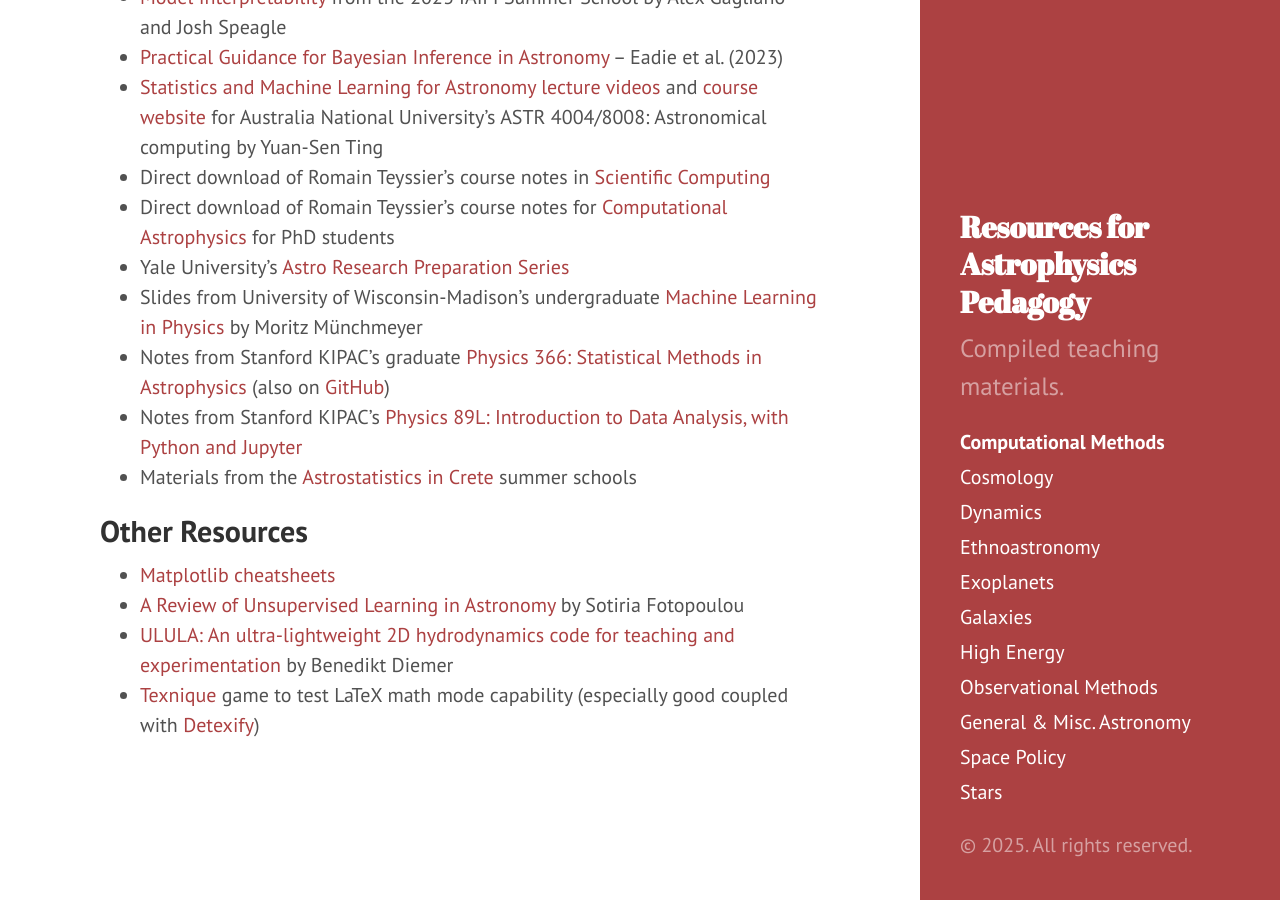
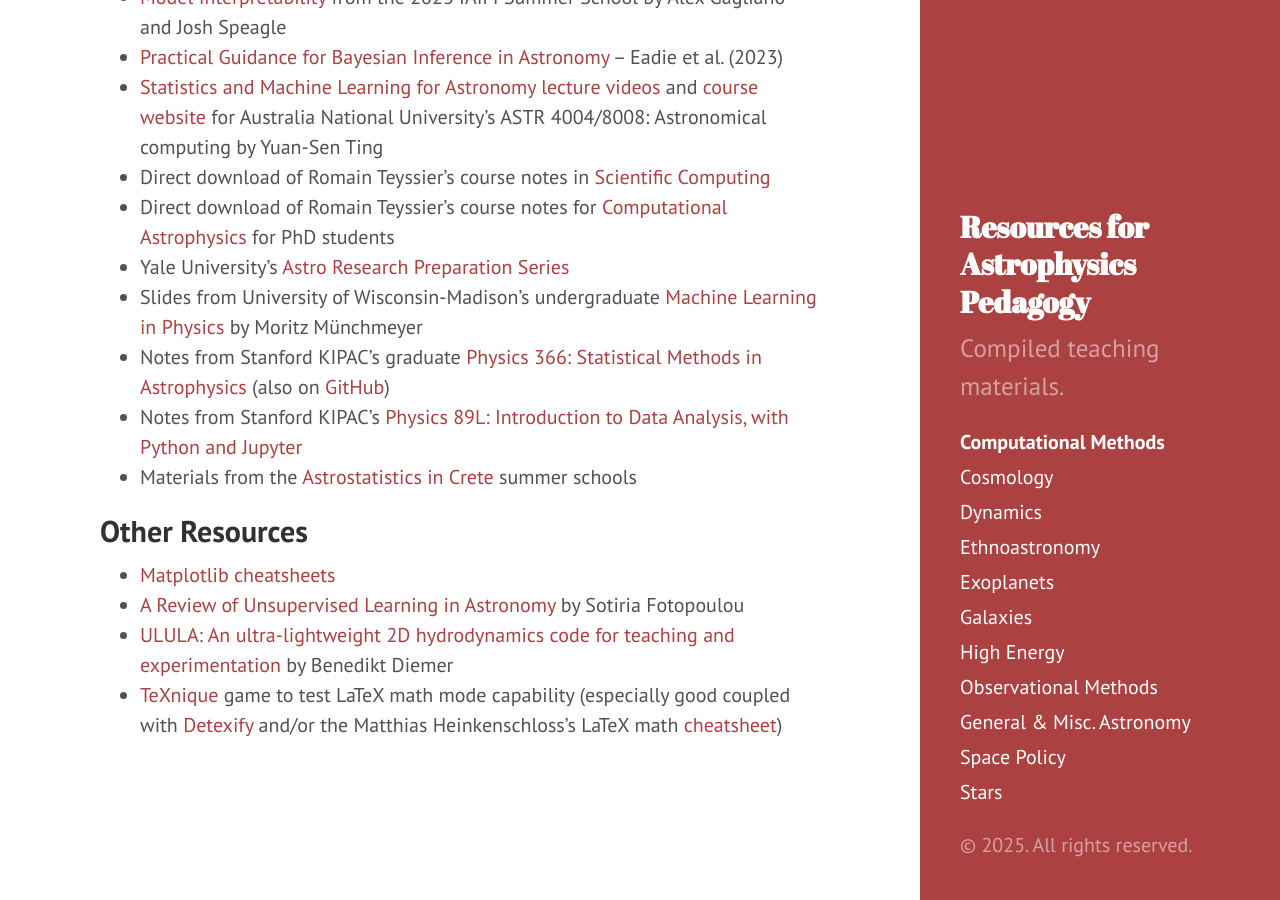
Before and after one commit to astroteaching/astroteaching.github.io, a Jekyll site: the page built from computational.md, in a window 1280 px wide and 900 px high, scrolled down 1868 px. Built offline with Jekyll 4.4.1, drawn with Linux system fonts in a browser that asks for light colours.

Commit message:
add LaTeX cheatsheet

```diff
--- a/computational.md
+++ b/computational.md
@@ -56,4 +56,4 @@ Computational methods, astrostatistics, machine learning, visualization, and gen
 - [Matplotlib cheatsheets](https://matplotlib.org/cheatsheets/){:target="_blank"}
 - [A Review of Unsupervised Learning in Astronomy](https://arxiv.org/abs/2406.17316){:target="_blank"} by Sotiria Fotopoulou
 - [ULULA: An ultra-lightweight 2D hydrodynamics code for teaching and experimentation](https://arxiv.org/abs/2505.20399){:target="_blank"} by Benedikt Diemer
-- [Texnique](https://texnique.xyz){:target='_blank'} game to test LaTeX math mode capability (especially good coupled with [Detexify](https://detexify.kirelabs.org/classify.html){:target="_blank"})
+- [TeXnique](https://texnique.xyz){:target='_blank'} game to test LaTeX math mode capability (especially good coupled with [Detexify](https://detexify.kirelabs.org/classify.html){:target="_blank"} and/or the Matthias Heinkenschloss's LaTeX math [cheatsheet](https://www.cmor-faculty.rice.edu/~heinken/latex/symbols.pdf){:target="_blank"})
```
